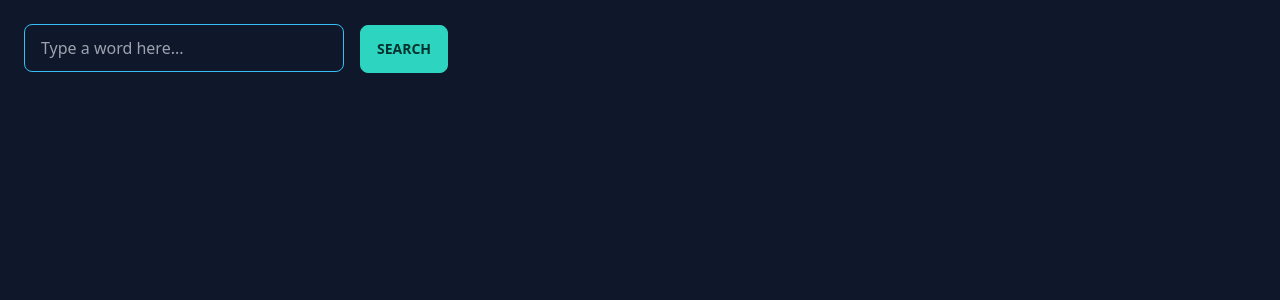
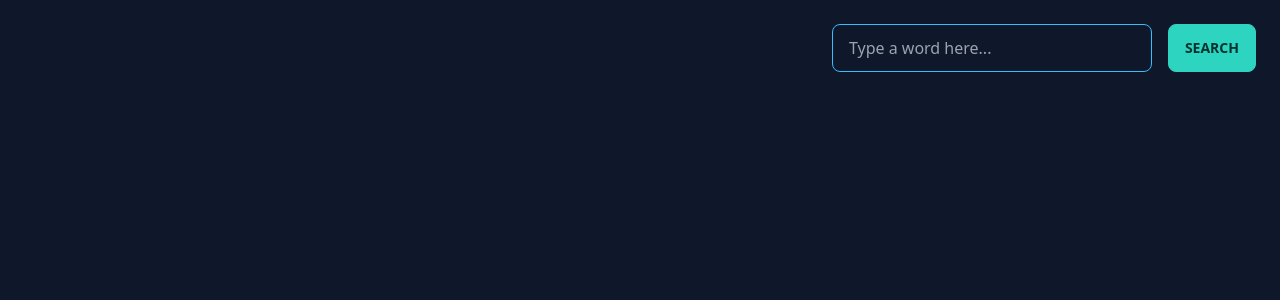
Before and after one commit to AXen-02/dictionary-app, a Next.js app: page / in a window 1280 px wide. Shown: the top 300 px of the page. Built offline with nearby package versions, Linux system fonts and the light colour scheme.

Commit message:
finished

```diff
--- a/src/pages/index.tsx
+++ b/src/pages/index.tsx
@@ -74,7 +74,7 @@ export default function Home({ theme, dictapi_data }: HomeProps) {
                     </>
                   )}
                 </div>
-                <label className="text-xl font-semibold text-secondary">
+                <label className="text-xl font-semibold text-secondary mt-4">
                   {phonetic}
                 </label>
               </div>
@@ -168,7 +168,7 @@ export default function Home({ theme, dictapi_data }: HomeProps) {
       </Head>
       <main className="relative">
         <form onSubmit={handleSearch} className="m-6 space-y-4">
-          <div className="space-x-4">
+          <div className="sticky top-0 -mx-6 pr-6 bg-base-100 space-x-4 justify-end flex">
             <input
               type="text"
               placeholder="Type a word here..."
```
